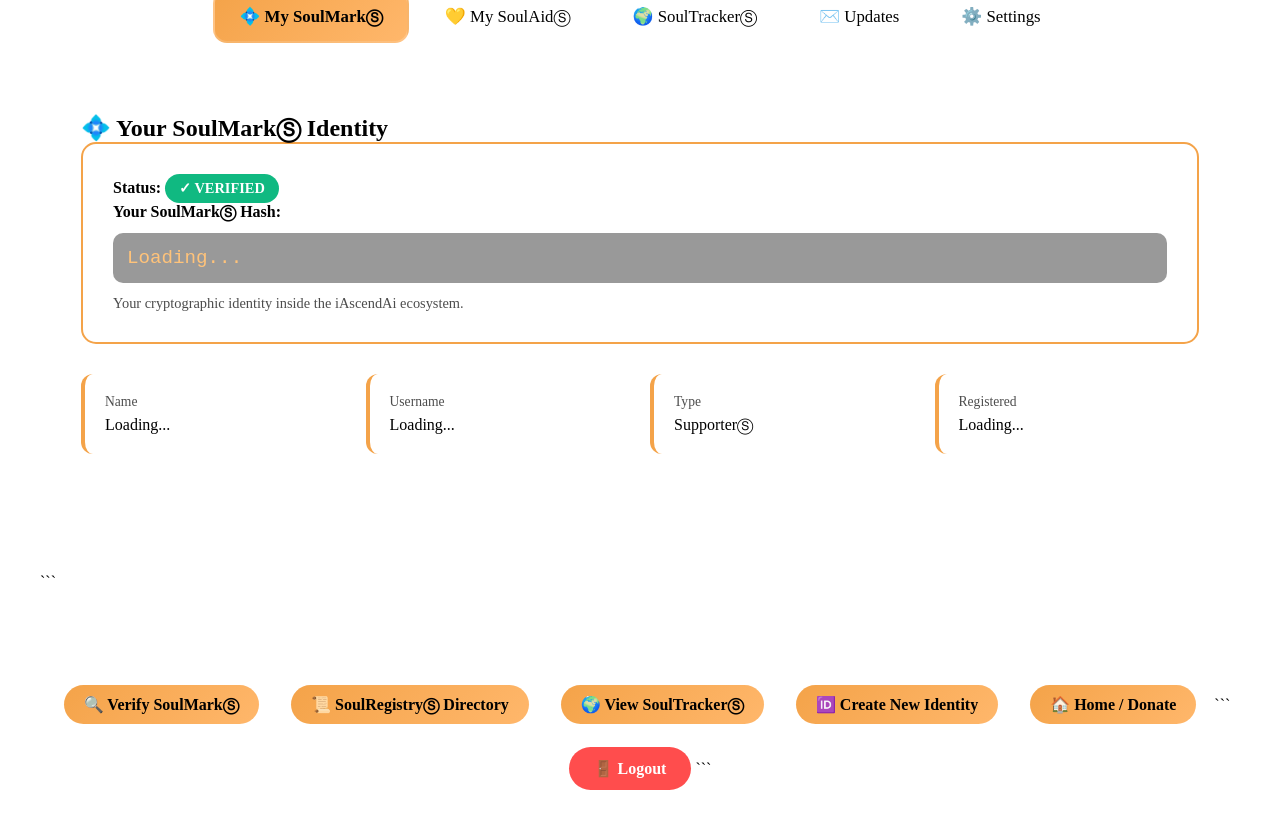
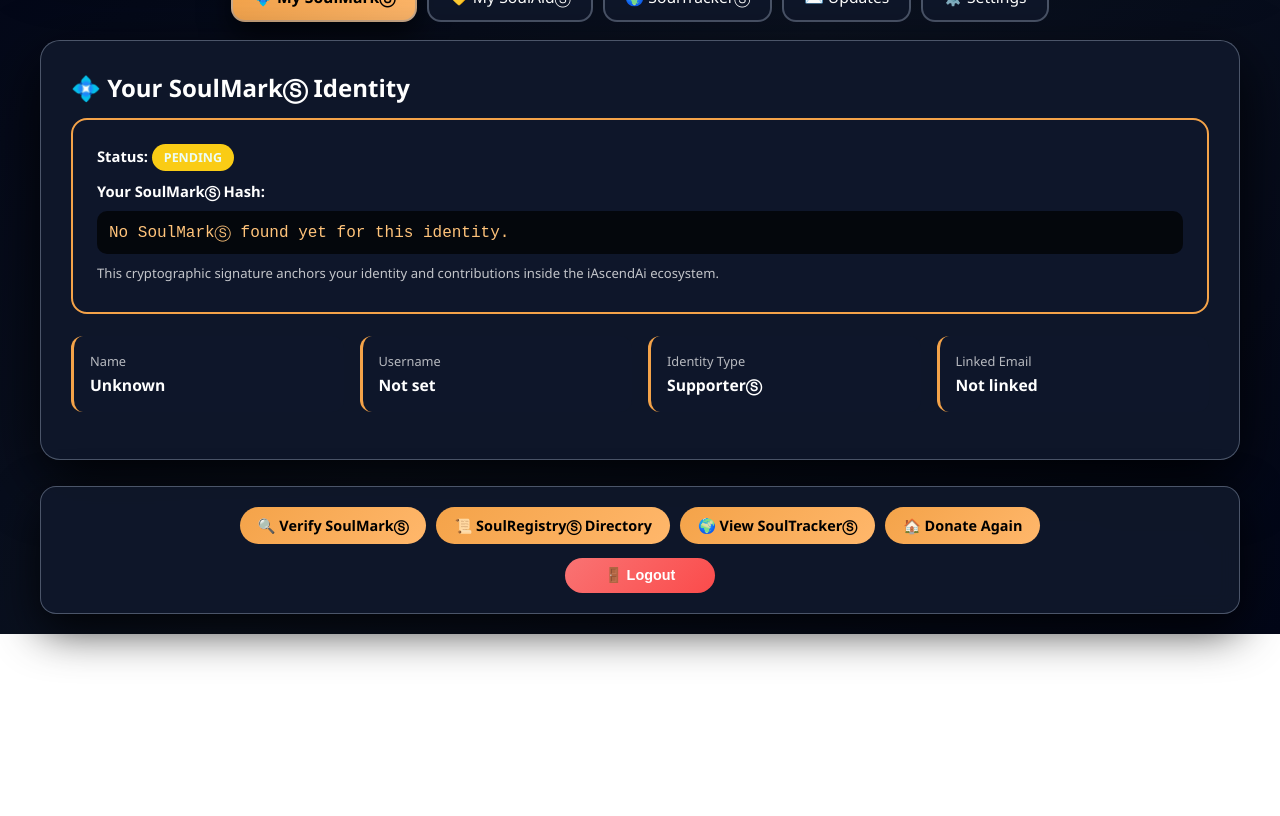
Before and after one commit to AdrianTRUFiT/jamaica-we-rise, a website: page public/iascendai-dashboard.html in a window 1280 px wide. Shown: the part 210-1026 px from the top of the page. After the commit the page ends 844 px from the top, so only its background shows below. Drawn offline with Linux system fonts and the light colour scheme.

Commit message:
Update iascendai-dashboard.html

````diff
--- a/public/iascendai-dashboard.html
+++ b/public/iascendai-dashboard.html
@@ -12,215 +12,261 @@ window.CONFIG = CONFIG;
   </script>
 
   <style>
-*{margin:0;padding:0;box-sizing:border-box}
-:root{
---ia-orange:#f4a349;
---ia-orange-light:#ffb76b;
---ia-gold:#ffc37a;
---ia-text-light:#ffffff;
---ia-bg-dark:#0a0a0a;
---ia-bg-mid:#1a1a1a;
---glass-bg:rgba(255,255,255,0.08);
---glass-border:rgba(255,255,255,0.18);
---verified-green:#10b981;
+    * { margin:0; padding:0; box-sizing:border-box; }
+
+    :root {
+      --ia-orange: #f4a349;
+      --ia-orange-light: #ffb76b;
+      --ia-gold: #ffc37a;
+      --ia-text-light: #ffffff;
+      --ia-text-soft: #9ca3af;
+      --ia-bg-dark: #020617;
+      --ia-bg-mid: #0b1220;
+      --glass-bg: rgba(15,23,42,0.96);
+      --glass-border: rgba(148,163,184,0.45);
+      --verified-green: #10b981;
     }
 
-```
-body{
-  font-family:"Segoe UI",Tahoma,Geneva,Verdana,sans-serif;
-  background:linear-gradient(135deg,var(--ia-bg-dark),var(--ia-bg-mid),var(--ia-bg-dark));
-  min-height:100vh;
-  color:var(--ia-text-light);
-  padding:20px;
+    body {
+      font-family: "Segoe UI", Tahoma, Geneva, Verdana, sans-serif;
+      background: linear-gradient(135deg, var(--ia-bg-dark), var(--ia-bg-mid), var(--ia-bg-dark));
+      min-height: 100vh;
+      color: var(--ia-text-light);
+      padding: 20px;
     }
 
-.container{max-width:1200px;margin:0 auto;}
+    .container { max-width: 1200px; margin: 0 auto; }
 
     /* HEADER */
-.header{
-  text-align:center;
-  margin-bottom:40px;
-  padding:30px;
-  background:var(--glass-bg);
-  border:1px solid var(--glass-border);
-  border-radius:20px;
-  backdrop-filter:blur(12px);
+    .header {
+      text-align: center;
+      margin-bottom: 30px;
+      padding: 26px;
+      background: var(--glass-bg);
+      border: 1px solid var(--glass-border);
+      border-radius: 20px;
+      backdrop-filter: blur(14px);
+      box-shadow: 0 18px 60px rgba(0,0,0,0.8);
     }
 
-.header h1{
-  font-size:2.4em;
-  font-weight:750;
-  letter-spacing:0.2px;
-  background:linear-gradient(90deg,var(--ia-orange),var(--ia-orange-light));
-  -webkit-background-clip:text;
-  -webkit-text-fill-color:transparent;
-  margin-bottom:8px;
+    .header h1 {
+      font-size: 2.2em;
+      font-weight: 750;
+      letter-spacing: 0.4px;
+      background: linear-gradient(90deg, var(--ia-orange), var(--ia-orange-light));
+      -webkit-background-clip: text;
+      -webkit-text-fill-color: transparent;
+      margin-bottom: 8px;
     }
 
-.tagline{
-  font-size:1.55em;
-  opacity:.8;
-  letter-spacing:.3px;
+    .tagline {
+      font-size: 0.98em;
+      opacity: 0.85;
+      color: var(--ia-text-soft);
     }
 
     /* TABS */
-.tabs{
-  display:flex;
-  justify-content:center;
-  gap:10px;
-  flex-wrap:wrap;
-  margin-bottom:30px;
+    .tabs {
+      display: flex;
+      justify-content: center;
+      gap: 10px;
+      flex-wrap: wrap;
+      margin: 24px auto 18px;
     }
 
-.tab{
-  padding:14px 24px;
-  background:var(--glass-bg);
-  border:2px solid var(--glass-border);
-  border-radius:14px;
-  cursor:pointer;
-  transition:.3s ease;
-  font-size:1.05em;
-  display:flex;
-  align-items:center;
-  gap:8px;
-  backdrop-filter:blur(8px);
+    .tab {
+      padding: 12px 20px;
+      background: var(--glass-bg);
+      border: 2px solid var(--glass-border);
+      border-radius: 14px;
+      cursor: pointer;
+      transition: 0.25s ease;
+      font-size: 0.98em;
+      display: flex;
+      align-items: center;
+      gap: 6px;
+      backdrop-filter: blur(8px);
+      color: var(--ia-text-light);
     }
 
-.tab.active{
-  background:linear-gradient(135deg,var(--ia-orange),var(--ia-orange-light));
-  color:#000;
-  font-weight:bold;
+    .tab.active {
+      background: linear-gradient(135deg, var(--ia-orange), var(--ia-orange-light));
+      color: #000;
+      font-weight: 700;
+      box-shadow: 0 12px 30px rgba(0,0,0,0.7);
     }
 
-/* CONTENT BOX */
-.content{
-  background:var(--glass-bg);
-  border:1px solid var(--glass-border);
-  border-radius:20px;
-  padding:40px;
-  min-height:500px;
-  backdrop-filter:blur(10px);
+    .tab:hover {
+      transform: translateY(-2px);
     }
 
-.tab-content{display:none;animation:fadeIn .4s ease}
-.tab-content.active{display:block}
-
-@keyframes fadeIn{
-  from{opacity:0;transform:translateY(10px)}
-  to{opacity:1;transform:translateY(0)}
+    /* CONTENT */
+    .content {
+      background: var(--glass-bg);
+      border: 1px solid var(--glass-border);
+      border-radius: 20px;
+      padding: 30px;
+      min-height: 420px;
+      backdrop-filter: blur(12px);
+      box-shadow: 0 20px 60px rgba(0,0,0,0.85);
     }
 
-/* SOULMARK */
-.soulmark-display{
-  background:rgba(255,255,255,.05);
-  padding:30px;
-  border-radius:15px;
-  margin-bottom:30px;
-  border:2px solid var(--ia-orange);
+    .tab-content {
+      display: none;
+      animation: fadeIn 0.4s ease;
     }
 
-.soulmark-hash{
-  font-family:"Courier New",monospace;
-  font-size:1.2em;
-  background:rgba(0,0,0,.4);
-  padding:14px;
-  border-radius:10px;
-  margin:12px 0;
-  color:var(--ia-gold);
-  word-break:break-all;
+    .tab-content.active {
+      display: block;
     }
 
-.status-badge{
-  display:inline-block;
-  padding:6px 14px;
-  border-radius:25px;
-  font-size:.9em;
-  font-weight:bold;
-  background:var(--verified-green);
-  color:white;
+    @keyframes fadeIn {
+      from { opacity: 0; transform: translateY(10px); }
+      to   { opacity: 1; transform: translateY(0); }
     }
 
-/* INFO CARDS */
-.identity-info{
-  display:grid;
-  grid-template-columns:repeat(auto-fit,minmax(240px,1fr));
-  gap:20px;
+    /* SOULMARK PANEL */
+    .soulmark-display {
+      background: rgba(15,23,42,0.98);
+      padding: 24px;
+      border-radius: 16px;
+      margin-bottom: 22px;
+      border: 2px solid var(--ia-orange);
     }
 
-.info-card{
-  padding:20px;
-  background:rgba(255,255,255,.05);
-  border-radius:12px;
-  border-left:4px solid var(--ia-orange);
+    .soulmark-display p {
+      margin-bottom: 6px;
+      font-size: 0.92rem;
     }
 
-.info-card label{
-  display:block;
-  font-size:.85em;
-  opacity:.7;
-  margin-bottom:6px;
+    .soulmark-hash {
+      font-family: "Courier New", monospace;
+      font-size: 1rem;
+      background: rgba(0,0,0,0.7);
+      padding: 12px;
+      border-radius: 10px;
+      margin: 10px 0;
+      color: var(--ia-gold);
+      word-break: break-all;
     }
 
-/* GLOBAL FOOTER */
-.global-footer {
-  margin-top: 60px;
-  text-align: center;
-  padding: 25px;
-  background: rgba(255,255,255,0.05);
-  border: 1px solid var(--glass-border);
-  border-radius: 14px;
-  backdrop-filter: blur(8px);
+    .status-badge {
+      display: inline-block;
+      padding: 5px 12px;
+      border-radius: 999px;
+      font-size: 0.78rem;
+      font-weight: 700;
+      background: var(--verified-green);
+      color: #ecfdf5;
     }
 
-.global-footer a {
-  display: inline-block;
-  margin: 8px 14px;
-  padding: 10px 20px;
-  border-radius: 25px;
+    /* INFO GRID */
+    .identity-info {
+      display: grid;
+      grid-template-columns: repeat(auto-fit, minmax(220px, 1fr));
+      gap: 16px;
+    }
+
+    .info-card {
+      padding: 16px;
+      background: rgba(15,23,42,0.98);
+      border-radius: 12px;
+      border-left: 3px solid var(--ia-orange);
+    }
+
+    .info-card label {
+      display: block;
+      font-size: 0.8rem;
+      opacity: 0.7;
+      margin-bottom: 4px;
+    }
+
+    .info-value {
+      font-size: 0.98rem;
+      font-weight: 600;
+    }
+
+    .empty-state {
+      text-align: center;
+      padding: 40px 16px;
+      color: var(--ia-text-soft);
+      font-size: 0.9rem;
+    }
+
+    /* FOOTER */
+    .global-footer {
+      margin-top: 26px;
+      text-align: center;
+      padding: 20px;
+      background: rgba(15,23,42,0.96);
+      border: 1px solid var(--glass-border);
+      border-radius: 16px;
+      backdrop-filter: blur(10px);
+      box-shadow: 0 16px 45px rgba(0,0,0,0.8);
+    }
+
+    .footer-links {
+      display: flex;
+      justify-content: center;
+      flex-wrap: wrap;
+      gap: 10px;
+      margin-bottom: 10px;
+    }
+
+    .footer-links a,
+    .logout-btn {
+      padding: 9px 18px;
+      border-radius: 24px;
       text-decoration: none;
       font-weight: 650;
+      font-size: 0.9rem;
+      background: linear-gradient(135deg, var(--ia-orange), var(--ia-orange-light));
       color: #000;
-  background: linear-gradient(135deg,var(--ia-orange),var(--ia-orange-light));
-  transition: .25s ease;
+      min-width: 150px;
+      display: inline-block;
+      border: none;
+      cursor: pointer;
+      transition: 0.25s ease;
     }
 
-.global-footer a:hover {
-  transform: translateY(-3px);
+    .footer-links a:hover,
+    .logout-btn:hover {
+      transform: translateY(-2px);
       box-shadow: 0 0 16px rgba(244,163,73,0.35);
     }
 
     .logout-btn {
-  margin-top: 15px;
-  background: #ff4d4d;
-  padding: 12px 25px;
-  border-radius: 25px;
-  font-weight: 700;
-  cursor: pointer;
+      background: linear-gradient(135deg, #f97373, #fb4b4b);
       color: #fff;
-  display: inline-block;
-  transition: 0.25s ease;
+      margin-top: 4px;
     }
 
-.logout-btn:hover {
-  background: #ff3535;
-  transform: translateY(-2px);
-  box-shadow: 0 0 16px rgba(255,80,80,0.35);
+    /* RESPONSIVE */
+    @media (max-width: 768px) {
+      .header h1 {
+        font-size: 1.7em;
       }
 
-```
+      .content {
+        padding: 22px;
+      }
 
+      .tabs {
+        gap: 6px;
+      }
+    }
   </style>
 </head>
 
 <body>
   <div class="container">
-
-```
+    <!-- HEADER -->
     <div class="header">
       <h1>iAscendAi — Digital Identity Dashboard</h1>
-  <p class="tagline">Your Verified Presence inside the Human Trust Engine</p>
+      <p class="tagline">Your verified presence inside the Jamaica We Rise movement.</p>
     </div>
 
+    <!-- TABS -->
     <div class="tabs">
       <div class="tab active" data-tab="soulmark">💠 My SoulMarkⓈ</div>
       <div class="tab" data-tab="soulaid">💛 My SoulAidⓈ</div>
@@ -229,124 +275,171 @@ body{
       <div class="tab" data-tab="settings">⚙️ Settings</div>
     </div>
 
+    <!-- CONTENT -->
     <div class="content">
-
       <!-- SoulMark Tab -->
       <div class="tab-content active" id="soulmark">
-    <h2>💠 Your SoulMarkⓈ Identity</h2>
+        <h2 style="margin-bottom: 14px;">💠 Your SoulMarkⓈ Identity</h2>
 
         <div class="soulmark-display">
-      <p><strong>Status:</strong> <span class="status-badge">✓ VERIFIED</span></p>
-      <p><strong>Your SoulMarkⓈ Hash:</strong></p>
-      <div class="soulmark-hash" id="soulmark-hash">Loading...</div>
-
-      <p style="font-size:.9em;opacity:.7;">
-        Your cryptographic identity inside the iAscendAi ecosystem.
+          <p><strong>Status:</strong> <span class="status-badge" id="statusBadge">Verifying…</span></p>
+          <p style="margin-top: 10px;"><strong>Your SoulMarkⓈ Hash:</strong></p>
+          <div class="soulmark-hash" id="soulmarkHash">Loading…</div>
+          <p style="font-size:0.82rem; opacity:0.75;">
+            This cryptographic signature anchors your identity and contributions inside the iAscendAi ecosystem.
           </p>
         </div>
 
         <div class="identity-info">
-      <div class="info-card"><label>Name</label><value id="user-name">Loading...</value></div>
-      <div class="info-card"><label>Username</label><value id="user-username">Loading...</value></div>
-      <div class="info-card"><label>Type</label><value id="identity-type">SupporterⓈ</value></div>
-      <div class="info-card"><label>Registered</label><value id="reg-date">Loading...</value></div>
+          <div class="info-card">
+            <label>Name</label>
+            <div class="info-value" id="infoName">Loading…</div>
+          </div>
+          <div class="info-card">
+            <label>Username</label>
+            <div class="info-value" id="infoUsername">Loading…</div>
+          </div>
+          <div class="info-card">
+            <label>Identity Type</label>
+            <div class="info-value" id="infoType">SupporterⓈ</div>
+          </div>
+          <div class="info-card">
+            <label>Linked Email</label>
+            <div class="info-value" id="infoEmail">Loading…</div>
+          </div>
+        </div>
       </div>
 
+      <!-- SoulAid Tab (placeholder for now) -->
+      <div class="tab-content" id="soulaid">
+        <h2>💛 Your SoulAidⓈ Contributions</h2>
+        <div class="empty-state">
+          Your verified contribution history will appear here as we finalize the SoulAidⓈ view.
+        </div>
       </div>
 
-  <div class="tab-content" id="soulaid"><h2>💛 Your SoulAidⓈ Contributions</h2></div>
-  <div class="tab-content" id="tracker"><h2>🌍 Live SoulTrackerⓈ</h2></div>
-  <div class="tab-content" id="updates"><h2>✉️ Field Updates</h2></div>
-  <div class="tab-content" id="settings"><h2>⚙️ Settings</h2></div>
-
+      <!-- Tracker Tab (placeholder for now) -->
+      <div class="tab-content" id="tracker">
+        <h2>🌍 Live SoulTrackerⓈ</h2>
+        <div class="empty-state">
+          Public, real-time Jamaica We Rise impact metrics will be surfaced here.
+        </div>
       </div>
 
-```
+      <!-- Updates Tab (placeholder for now) -->
+      <div class="tab-content" id="updates">
+        <h2>✉️ Field Updates</h2>
+        <div class="empty-state">
+          Updates from coordinators and impact stories will live here.
+        </div>
+      </div>
 
+      <!-- Settings Tab (placeholder for now) -->
+      <div class="tab-content" id="settings">
+        <h2>⚙️ Settings</h2>
+        <div class="empty-state">
+          Notification and privacy preferences will be configurable here.
+        </div>
+      </div>
     </div>
 
     <!-- GLOBAL FOOTER -->
     <div class="global-footer">
+      <div class="footer-links">
         <a href="iascendai-verify.html">🔍 Verify SoulMarkⓈ</a>
         <a href="soulregistry.html">📜 SoulRegistryⓈ Directory</a>
         <a href="tracker.html">🌍 View SoulTrackerⓈ</a>
-<a href="iascendai-register.html">🆔 Create New Identity</a>
-<a href="index.html">🏠 Home / Donate</a>
-
-```
-<div class="logout-btn" onclick="logoutUser()">
-  🚪 Logout
+        <a href="index.html">🏠 Donate Again</a>
+      </div>
+      <button class="logout-btn" onclick="logoutUser()">🚪 Logout</button>
+    </div>
   </div>
 
-```
+  <script>
+    const BACKEND_URL = (window.CONFIG && window.CONFIG.BACKEND_URL) || "";
 
-</div>
+    const tabs   = document.querySelectorAll(".tab");
+    const pages  = document.querySelectorAll(".tab-content");
 
-<!-- DASHBOARD SCRIPT -->
-<script type="module">
-import { CONFIG } from "./config.js";
-const BACKEND_URL = CONFIG.BACKEND_URL;
+    const soulmarkHashEl = document.getElementById("soulmarkHash");
+    const statusBadgeEl  = document.getElementById("statusBadge");
+    const infoNameEl     = document.getElementById("infoName");
+    const infoUsernameEl = document.getElementById("infoUsername");
+    const infoEmailEl    = document.getElementById("infoEmail");
+    const infoTypeEl     = document.getElementById("infoType");
 
-```
+    // Tabs
+    tabs.forEach(tab => {
+      tab.addEventListener("click", () => {
+        tabs.forEach(t => t.classList.remove("active"));
+        pages.forEach(p => p.classList.remove("active"));
+
+        tab.classList.add("active");
+        const id = tab.dataset.tab;
+        document.getElementById(id).classList.add("active");
+      });
+    });
+
+    // Identity hydrate
     document.addEventListener("DOMContentLoaded", async () => {
       const params = new URLSearchParams(window.location.search);
 
-  let username = params.get("username") || localStorage.getItem("username");
-  let name = params.get("name") || localStorage.getItem("name");
-  let soulmark = params.get("soulmark") || localStorage.getItem("soulmark");
+      let username = params.get("username") || localStorage.getItem("username") || "";
+      let name     = params.get("name")     || localStorage.getItem("name")     || "";
+      let email    = params.get("email")    || localStorage.getItem("email")    || "";
+      let soulmark = params.get("soulmark") || localStorage.getItem("soulmark") || "";
 
       if (username) localStorage.setItem("username", username);
-  if (name) localStorage.setItem("name", name);
+      if (name)     localStorage.setItem("name", name);
+      if (email)    localStorage.setItem("email", email);
       if (soulmark) localStorage.setItem("soulmark", soulmark);
 
-  // Fetch registry identity
-  if (username) {
-    const res = await fetch(`${BACKEND_URL}/registry`);
+      // Try to fetch a fresher record from registry if username is present
+      if (BACKEND_URL && username) {
+        try {
+          const res = await fetch(`${BACKEND_URL}/registry`, { cache: "no-store" });
+          if (res.ok) {
             const registry = await res.json();
-    const identity = registry.find(r => r.type === "identity" && r.username === username);
+            const identity = registry.find(
+              r => r.username === username || r.identityUsername === username
+            );
 
             if (identity) {
-      name = identity.name;
-      soulmark = identity.soulmark;
+              name     = identity.name     || name;
+              email    = identity.email    || email;
+              soulmark = identity.soulmark || identity.soulMark || soulmark;
+
+              if (name)     localStorage.setItem("name", name);
+              if (email)    localStorage.setItem("email", email);
+              if (soulmark) localStorage.setItem("soulmark", soulmark);
+            }
+          }
+        } catch (err) {
+          console.warn("Registry fetch failed:", err);
         }
       }
 
-  document.getElementById("soulmark-hash").textContent = soulmark || "Not found";
-  document.getElementById("user-name").textContent = name || "Unknown";
-  document.getElementById("user-username").textContent = username ? `${username}@iascendai` : "Anonymous";
-  document.getElementById("identity-type").textContent = "SupporterⓈ";
+      // Update UI
+      soulmarkHashEl.textContent = soulmark || "No SoulMarkⓈ found yet for this identity.";
+      statusBadgeEl.textContent  = soulmark ? "✓ VERIFIED" : "PENDING";
+      statusBadgeEl.style.backgroundColor = soulmark ? "var(--verified-green)" : "#facc15";
 
-  const now = new Date();
-  document.getElementById("reg-date").textContent = now.toLocaleDateString();
-
-  initTabs();
+      infoNameEl.textContent     = name     || "Unknown";
+      infoUsernameEl.textContent = username ? `${username}@iascendai` : "Not set";
+      infoEmailEl.textContent    = email    || "Not linked";
+      infoTypeEl.textContent     = "SupporterⓈ";
     });
 
-function initTabs(){
-  const tabs=document.querySelectorAll(".tab");
-  const pages=document.querySelectorAll(".tab-content");
-
-  tabs.forEach(tab=>{
-    tab.addEventListener("click",()=>{
-      tabs.forEach(t=>t.classList.remove("active"));
-      pages.forEach(p=>p.classList.remove("active"));
-      tab.classList.add("active");
-      document.getElementById(tab.dataset.tab).classList.add("active");
-    });
-  });
-}
-
-window.logoutUser = function() {
+    function logoutUser() {
       localStorage.removeItem("username");
+      localStorage.removeItem("name");
       localStorage.removeItem("email");
       localStorage.removeItem("soulmark");
-  localStorage.removeItem("name");
+      localStorage.removeItem("amount");
       window.location.href = "index.html";
     }
 
-```
-
+    window.logoutUser = logoutUser;
   </script>
-
 </body>
 </html>
````
Lines whose indentation alone changed are shown as unchanged.
